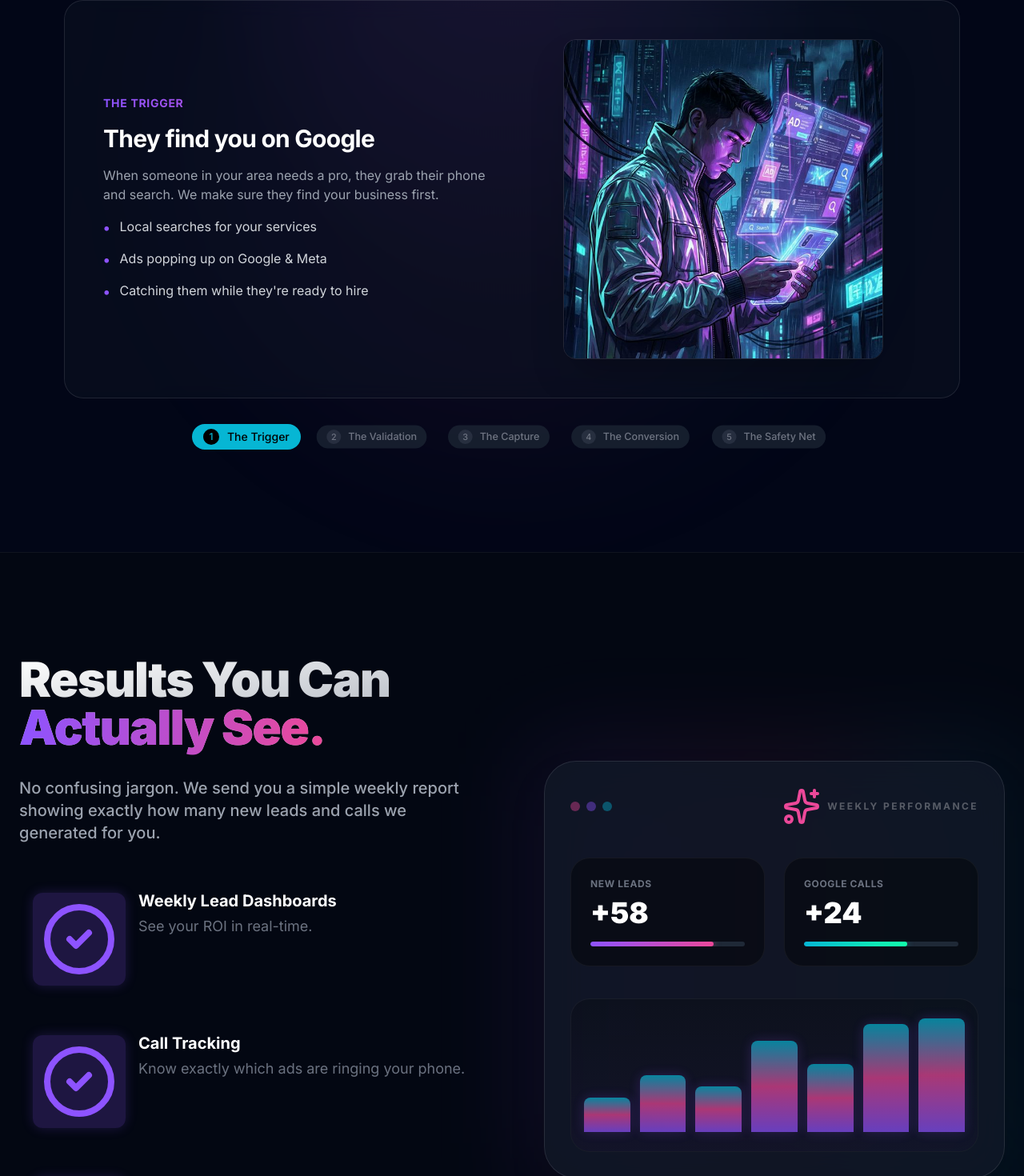
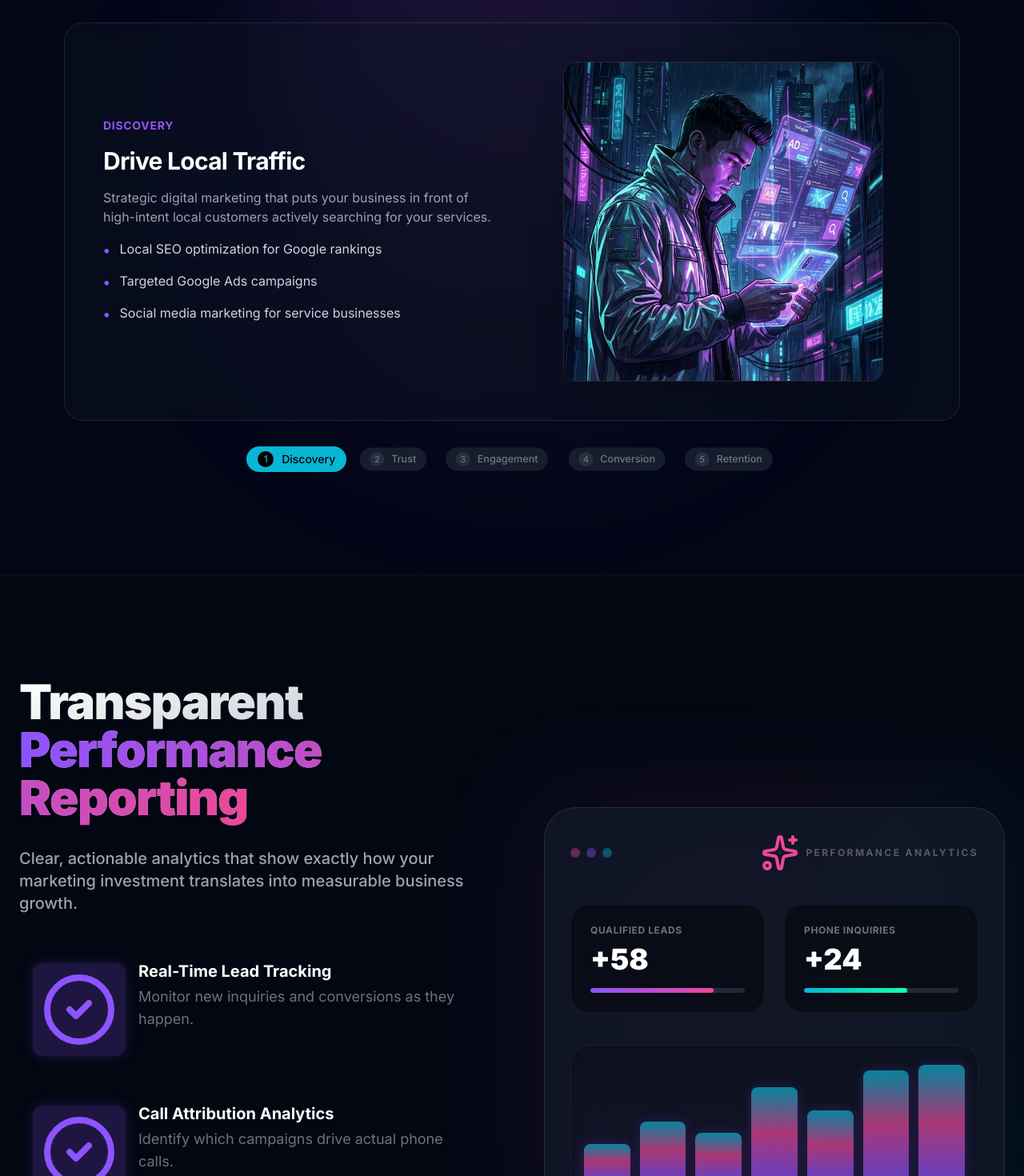
Before and after one commit to tponestudios/T-Pone-Studios, a React (Vite) app: page / in a window 1280 px wide. Shown: the part 1148-2618 px from the top of the page at 80% size. Built offline with nearby package versions, Linux system fonts and the light colour scheme.

Commit message:
Update all website copy to professional SEO-optimized content, keep hero section unchanged

```diff
--- a/App.tsx
+++ b/App.tsx
@@ -42,8 +42,8 @@ const Navbar: React.FC = () => {
 
   const navLinks = [
     { name: 'Services', href: '#services' },
-    { name: 'Our Process', href: '#process' },
-    { name: 'Testimonials', href: '#testimonials' },
+    { name: 'Process', href: '#process' },
+    { name: 'Results', href: '#testimonials' },
   ];
 
   return (
@@ -169,61 +169,61 @@ const LegacyHero: React.FC = () => {
 };
 
 const Features: React.FC = () => {
-  // ... (steps and images remain same)
+  // Professional customer journey steps - SEO optimized
   const steps: Step[] = [
     {
       id: "1",
-      name: "The Trigger",
-      title: "They find you on Google",
-      description: "When someone in your area needs a pro, they grab their phone and search. We make sure they find your business first.",
+      name: "Discovery",
+      title: "Drive Local Traffic",
+      description: "Strategic digital marketing that puts your business in front of high-intent local customers actively searching for your services.",
       bullets: [
-        "Local searches for your services",
-        "Ads popping up on Google & Meta",
-        "Catching them while they're ready to hire"
+        "Local SEO optimization for Google rankings",
+        "Targeted Google Ads campaigns",
+        "Social media marketing for service businesses"
       ]
     },
     {
       id: "2",
-      name: "The Validation",
-      title: "They see you're the best",
-      description: "People don't just click—they verify. We show them they can trust you before they even say hello.",
+      name: "Trust",
+      title: "Build Online Authority",
+      description: "Establish credibility through professional online presence and positive customer reviews that differentiate your business.",
       bullets: [
-        "Recent 5-star reviews on display",
-        "A professional Google Business Profile",
-        "Instant trust that stops the scroll"
+        "Google Business Profile optimization",
+        "Online reputation management",
+        "Customer review generation strategy"
       ]
     },
     {
       id: "3",
-      name: "The Capture",
-      title: "They land on your site",
-      description: "We send them to a page designed to do one thing: get you a lead. No generic homepages, just clear offers that convert.",
+      name: "Engagement",
+      title: "Convert Website Visitors",
+      description: "High-performance websites designed specifically for lead generation and optimized for mobile users.",
       bullets: [
-        "Lightning-fast mobile loading",
-        "Zero distractions, just results",
-        "A clear reason to choose you"
+        "Professional website design for local businesses",
+        "Mobile-responsive landing pages",
+        "Clear call-to-action placement"
       ]
     },
     {
       id: "4",
-      name: "The Conversion",
-      title: "They pick up the phone",
-      description: "This is the moment that matters. We make it brain-dead simple for them to call or book a job with you.",
+      name: "Conversion",
+      title: "Generate Quality Leads",
+      description: "Streamlined user experience that makes contacting your business effortless and immediate.",
       bullets: [
-        "Huge 'Call Now' buttons",
-        "Easy 1-click booking",
-        "Casual browsers become paying jobs"
+        "Click-to-call functionality",
+        "Online booking system integration",
+        "Lead capture forms that convert"
       ]
     },
     {
       id: "5",
-      name: "The Safety Net",
-      title: "We bring them back",
-      description: "Not everyone calls on the first try. We stick with them so you're the only one they think of when they're ready.",
+      name: "Retention",
+      title: "Maximize Customer Value",
+      description: "Retargeting strategies that keep your business visible to prospects until they're ready to purchase.",
       bullets: [
-        "Ads that follow them for 7 days",
-        "Gentle reminders to finish booking",
-        "Closing the loop on every visitor"
+        "Retargeting ad campaigns",
+        "Email marketing for service businesses",
+        "Customer relationship management"
       ]
     }
   ];
@@ -250,8 +250,8 @@ const Features: React.FC = () => {
 
       <div className="container mx-auto px-4 md:px-6 relative z-10">
         <div className="text-center mb-8 md:mb-12 max-w-3xl mx-auto">
-          <h2 className="text-2xl md:text-4xl lg:text-6xl font-black bg-gradient-to-br from-white to-gray-400 bg-clip-text text-transparent mb-4 md:mb-6 tracking-tight">The Complete Local Growth System</h2>
-          <p className="text-gray-400 text-sm md:text-lg leading-relaxed px-2">The Mechanical Customer Journey: How we turn strangers into paying customers.</p>
+          <h2 className="text-2xl md:text-4xl lg:text-6xl font-black bg-gradient-to-br from-white to-gray-400 bg-clip-text text-transparent mb-4 md:mb-6 tracking-tight">Digital Marketing for Local Businesses</h2>
+          <p className="text-gray-400 text-sm md:text-lg leading-relaxed px-2">A proven system that transforms website visitors into qualified leads and customers for service-based businesses.</p>
         </div>
 
         <FeatureCarousel
@@ -270,16 +270,16 @@ const Reporting: React.FC = () => {
       <div className="container mx-auto px-4 md:px-6 relative z-10 flex flex-col md:flex-row items-center gap-10 md:gap-20">
         <div className="md:w-1/2">
           <h2 className="text-2xl md:text-4xl lg:text-6xl font-black bg-gradient-to-br from-white to-gray-400 bg-clip-text text-transparent mb-4 md:mb-8 leading-[1.1] tracking-tight">
-            Results You Can <span className="bg-gradient-to-r from-[#8D53FF] to-[#EC4899] bg-clip-text text-transparent">Actually See.</span>
+            Transparent <span className="bg-gradient-to-r from-[#8D53FF] to-[#EC4899] bg-clip-text text-transparent">Performance Reporting</span>
           </h2>
           <p className="text-base md:text-xl text-gray-400 mb-6 md:mb-10 leading-relaxed font-medium">
-            No confusing jargon. We send you a simple weekly report showing exactly how many new leads and calls we generated for you.
+            Clear, actionable analytics that show exactly how your marketing investment translates into measurable business growth.
           </p>
           <div className="space-y-4 md:space-y-6">
             {[
-              { title: "Weekly Lead Dashboards", desc: "See your ROI in real-time." },
-              { title: "Call Tracking", desc: "Know exactly which ads are ringing your phone." },
-              { title: "Review Insights", desc: "Monitor your local reputation effortlessly." }
+              { title: "Real-Time Lead Tracking", desc: "Monitor new inquiries and conversions as they happen." },
+              { title: "Call Attribution Analytics", desc: "Identify which campaigns drive actual phone calls." },
+              { title: "Reputation Monitoring", desc: "Track and manage your online reviews across platforms." }
             ].map((item, i) => (
               <div key={i} className="flex group p-3 md:p-4 rounded-xl md:rounded-2xl hover:bg-white/5 transition-colors duration-300 border border-transparent hover:border-white/5">
                 <div className="flex-shrink-0 mt-1 mr-3 md:mr-4 bg-[#8D53FF]/20 p-2 md:p-2.5 rounded-lg md:rounded-xl group-hover:bg-[#8D53FF] transition-all duration-300 shadow-[0_0_15px_rgba(141,83,255,0.2)]">
@@ -305,21 +305,21 @@ const Reporting: React.FC = () => {
               </div>
               <div className="text-[10px] md:text-xs text-white/30 font-bold tracking-[0.2em] uppercase flex items-center gap-1 md:gap-2">
                 <Sparkles size={10} className="text-[#EC4899] md:size-12" />
-                Weekly Performance
+                Performance Analytics
               </div>
             </div>
 
             <div className="space-y-6 md:space-y-10">
               <div className="grid grid-cols-2 gap-3 md:gap-6">
                 <div className="bg-black/40 p-3 md:p-6 rounded-xl md:rounded-3xl border border-white/5 hover:border-[#8D53FF]/30 transition-colors duration-300">
-                  <p className="text-gray-500 text-[10px] md:text-xs font-bold uppercase mb-1 md:mb-2 tracking-wider">New Leads</p>
+                  <p className="text-gray-500 text-[10px] md:text-xs font-bold uppercase mb-1 md:mb-2 tracking-wider">Qualified Leads</p>
                   <p className="text-2xl md:text-4xl font-black text-white">+58</p>
                   <div className="w-full h-1 md:h-1.5 bg-gray-800 mt-2 md:mt-4 rounded-full overflow-hidden">
                     <div className="w-4/5 h-full bg-gradient-to-r from-[#8D53FF] to-[#EC4899] rounded-full shadow-[0_0_10px_rgba(236,72,153,0.5)]"></div>
                   </div>
                 </div>
                 <div className="bg-black/40 p-3 md:p-6 rounded-xl md:rounded-3xl border border-white/5 hover:border-[#06B6D4]/30 transition-colors duration-300">
-                  <p className="text-gray-500 text-[10px] md:text-xs font-bold uppercase mb-1 md:mb-2 tracking-wider">Google Calls</p>
+                  <p className="text-gray-500 text-[10px] md:text-xs font-bold uppercase mb-1 md:mb-2 tracking-wider">Phone Inquiries</p>
                   <p className="text-2xl md:text-4xl font-black text-white">+24</p>
                   <div className="w-full h-1 md:h-1.5 bg-gray-800 mt-2 md:mt-4 rounded-full overflow-hidden">
                     <div className="w-2/3 h-full bg-gradient-to-r from-[#06B6D4] to-[#13FFAA] rounded-full shadow-[0_0_10px_rgba(6,182,212,0.5)]"></div>
@@ -346,20 +346,20 @@ const Testimonials: React.FC = () => {
   const testimonials: Testimonial[] = [
     {
       name: "Dr. Sarah Miller",
-      business: "Pristine Dental Care",
-      quote: "T-Pone Studios tripled our monthly new patients within just 90 days. Their tracking makes it clear exactly where our growth is coming from.",
+      business: "Miller Family Dental",
+      quote: "T-Pone Studios helped us increase new patient appointments by 300% in 90 days. Their transparent reporting shows exactly which marketing channels deliver results.",
       img: "https://i.pravatar.cc/150?u=sarah"
     },
     {
       name: "Mark Henderson",
-      business: "Henderson Plumbing",
-      quote: "I was tired of agencies charging for 'exposure'. T-Pone delivers actual phone calls. Our schedule is now booked 2 weeks out consistently.",
+      business: "Henderson HVAC Services",
+      quote: "Finally, a marketing agency that focuses on actual results. T-Pone consistently delivers qualified leads that convert into service calls. Our calendar stays booked.",
       img: "https://i.pravatar.cc/150?u=mark"
     },
     {
       name: "Elena Rodriguez",
-      business: "Gusto Italian Kitchen",
-      quote: "The reputation management service alone was worth it. We went from a 3.8 to a 4.7 on Google Maps and the table bookings followed.",
+      business: "Rodriguez Construction",
+      quote: "The online reputation management transformed our business. We improved from 3.8 to 4.7 stars on Google, which directly increased our project inquiries.",
       img: "https://i.pravatar.cc/150?u=elena"
     }
   ];
@@ -379,7 +379,7 @@ const Testimonials: React.FC = () => {
 
       <div className="container mx-auto px-4 md:px-6 relative z-10">
         <div className="text-center mb-10 md:mb-20">
-          <h2 className="text-2xl md:text-4xl lg:text-6xl font-black bg-gradient-to-b from-white to-gray-400 bg-clip-text text-transparent mb-4 md:mb-6 tracking-tight italic uppercase">Trusted by Local Giants</h2>
+          <h2 className="text-2xl md:text-4xl lg:text-6xl font-black bg-gradient-to-b from-white to-gray-400 bg-clip-text text-transparent mb-4 md:mb-6 tracking-tight uppercase">Client Success Stories</h2>
           <div className="flex justify-center space-x-2">
             {[0, 1, 2].map(i => (
               <div key={i} className={`h-1.5 rounded-full transition-all duration-500 ${activeIndex === i ? 'w-8 md:w-12 bg-gradient-to-r from-[#8D53FF] to-[#EC4899]' : 'w-3 md:w-4 bg-gray-800'}`}></div>
@@ -429,14 +429,14 @@ const Footer: React.FC = () => {
       <div className="container mx-auto px-4 md:px-6 relative z-10">
         <div className="max-w-4xl mx-auto text-center mb-16 md:mb-32">
           <h2 className="text-3xl md:text-5xl lg:text-8xl font-black bg-gradient-to-b from-white to-gray-400 bg-clip-text text-transparent mb-6 md:mb-10 leading-[1.05] tracking-tighter">
-            Ready to <span className="bg-gradient-to-r from-[#8D53FF] via-[#EC4899] to-[#06B6D4] bg-clip-text text-transparent drop-shadow-[0_0_20px_rgba(141,83,255,0.4)]">Dominate?</span>
+            Ready to <span className="bg-gradient-to-r from-[#8D53FF] via-[#EC4899] to-[#06B6D4] bg-clip-text text-transparent drop-shadow-[0_0_20px_rgba(141,83,255,0.4)]">Scale?</span>
           </h2>
           <p className="text-base md:text-xl text-gray-400 mb-8 md:mb-12 max-w-2xl mx-auto font-medium leading-relaxed px-2">
-            Let's build your growth plan today. Schedule your free 15-minute strategy call with our team.
+            Schedule a complimentary strategy session to discuss how we can accelerate your business growth.
           </p>
           <div className="flex justify-center px-4">
-            <AuroraButton ariaLabel="Book my free strategy call now" className="text-sm md:text-base px-6 md:px-8 py-3 md:py-4">
-              Book My Free Call Now <Zap className="ml-2 md:ml-3" fill="white" aria-hidden="true" size={18} />
+            <AuroraButton ariaLabel="Schedule your free consultation" className="text-sm md:text-base px-6 md:px-8 py-3 md:py-4">
+              Schedule Free Consultation <Zap className="ml-2 md:ml-3" fill="white" aria-hidden="true" size={18} />
             </AuroraButton>
           </div>
         </div>
```
